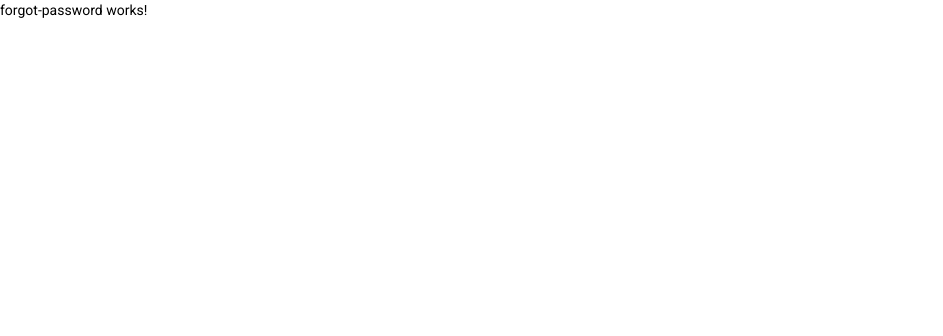
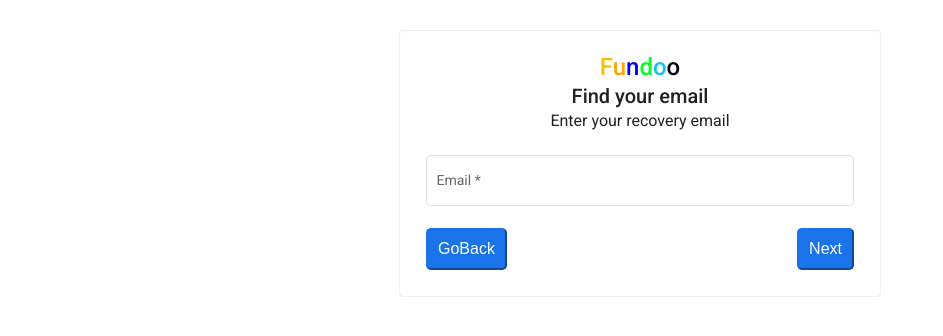
Before and after one commit to Saivijayakumar/FundooNote_FrontEnd, an Angular app: page /forgot-password in a window 1280 px wide. Shown: the top 336 px of the page, without its empty margins (0-943 px from the left). Built offline with nearby package versions, Linux system fonts and the light colour scheme.

Commit message:
[SaiVijayaKumar]Adding:created forgot password and added validation to it

```diff
--- a/src/app/Components/forgot-password/forgot-password.component.html
+++ b/src/app/Components/forgot-password/forgot-password.component.html
@@ -1 +1,31 @@
-<p>forgot-password works!</p>
+<div class="main">
+    <mat-card class="mainCard">
+      <div class="forgotPasswordPage">
+        <mat-card-title>
+          <p>
+            <span style="color: #fbbd04;">F</span>
+            <span style="color: orange">u</span>
+            <span style="color: blue;">n</span>
+            <span style="color: rgb(0, 255, 34);">d</span>
+            <span style="color: rgb(15, 196, 241);">o</span>
+            <span style="color: rgb(5, 5, 26);">o</span>
+          </p>
+        </mat-card-title>
+        <h2>Find your email</h2>
+        <h3>Enter your recovery email</h3>
+        <form [formGroup]="ForgotPasswordForm">
+          <div>
+            <mat-form-field class ="mat-form-field" appearance="outline">
+              <mat-label>Email</mat-label>
+              <input matInput formControlName='email'>
+              <mat-error>{{EmailValidation()}}</mat-error>
+            </mat-form-field>
+          </div>
+          <div class="buttons">
+            <button mat-flat-button routerLink="/login" >GoBack</button>
+            <button mat-flat-button >Next</button>
+          </div>
+        </form>
+      </div>
+    </mat-card>
+  </div>
--- a/src/app/Components/forgot-password/forgot-password.component.scss
+++ b/src/app/Components/forgot-password/forgot-password.component.scss
@@ -0,0 +1,49 @@
+.main {
+    display: flex;
+    justify-content: space-around;
+    align-items: center;
+}
+.mainCard {
+    display: flex;
+    flex-direction: column;
+    text-align: center;
+    width: 35%;
+    border: 0.5px solid #ebf0f7;
+    box-shadow: none;
+    margin-top: 30px;
+    h2,p{
+        margin-bottom: -5px;
+    }
+    .forgotPasswordPage {
+        display: flex;
+        flex-direction: column;
+        padding: 10px;
+        .mat-form-field {
+            width: 100%;
+            display: inline-block;
+        }
+        .buttons {
+            display: flex;
+            justify-content: space-between;
+            align-items: center;
+            button {
+                border-radius: 5px;
+                cursor: pointer;
+                background-color: #1a73e8;
+                border-color: #1a73e8;
+                font-size: 16px;
+                padding: 10px 10px;
+                color: white;
+            }
+        }
+    }
+}
+@media only screen and (max-width: 900px) {
+    .buttons {
+        display: flex;
+        flex-direction: column;
+        button {
+            margin-top: 10px;
+        }
+    }
+}
--- a/src/app/Components/forgot-password/forgot-password.component.ts
+++ b/src/app/Components/forgot-password/forgot-password.component.ts
@@ -1,4 +1,5 @@
 import { Component, OnInit } from '@angular/core';
+import { FormControl, FormGroup, Validators } from '@angular/forms';
 
 @Component({
   selector: 'app-forgot-password',
@@ -6,10 +7,22 @@ import { Component, OnInit } from '@angular/core';
   styleUrls: ['./forgot-password.component.scss']
 })
 export class ForgotPasswordComponent implements OnInit {
-
+  ForgotPasswordForm!: FormGroup;
   constructor() { }
 
   ngOnInit(): void {
+    this.ForgotPasswordForm = new FormGroup({
+      email: new FormControl('', [Validators.required, Validators.email])
+    })
   }
 
+  EmailValidation() {
+    if (this.ForgotPasswordForm.get('email')?.hasError('required')) {
+      return "Add Email";
+    }
+    else if (this.ForgotPasswordForm.get('email')?.hasError('email')) {
+      return "Not a valid email";
+    }
+    return null;
+  }
 }
--- a/src/app/Components/login/login.component.scss
+++ b/src/app/Components/login/login.component.scss
@@ -9,6 +9,7 @@
     text-align: center;
     width: 35%;
     border: 0.5px solid #ebf0f7;
+    box-shadow: none;
     margin-top: 30px;
     .loginPage {
         display: flex;
@@ -32,7 +33,7 @@
             align-items: center;
             a {
                 margin-left: 45px;
-                color: blue;
+                color: #1a73e8;
                 text-decoration: none;
                 font-weight: bold;
             }
@@ -40,7 +41,8 @@
                 margin-right: 45px;
                 border-radius: 5px;
                 cursor: pointer;
-                background-color: rgb(19, 19, 231);
+                background-color: #1a73e8;
+                border-color: #1a73e8;
                 font-size: 16px;
                 padding: 10px 24px;
                 color: white;
--- a/src/app/Components/register/register.component.scss
+++ b/src/app/Components/register/register.component.scss
@@ -15,6 +15,7 @@
         align-items: center;
         margin-top: 20px;
         border: 0.5px solid #ebf0f7;
+        box-shadow: none;
         h1 {
             color: #42515f;
         }
@@ -33,14 +34,15 @@
             @include spaceBetween;
             align-items: center;
             a {
-                color: blue;
+                color: #1a73e8;
                 font-weight: bold;
                 text-decoration: none;
             }
             button {
                 border-radius: 5px;
                 cursor: pointer;
-                background-color: rgb(19, 19, 231);
+                background-color: #1a73e8;
+                border-color: #1a73e8;
                 font-size: 16px;
                 padding: 10px 24px;
                 color: white;
--- a/src/app/Components/register/register.component.ts
+++ b/src/app/Components/register/register.component.ts
@@ -65,13 +65,12 @@ export class RegisterComponent implements OnInit {
       .subscribe((status: any) => {
         console.log(status);
         if (status.status == true) {
-
-        }
         this.snackBar.open(`${status.message}`, '', {
           duration: 3000,
           verticalPosition: 'bottom',
           horizontalPosition: 'center'
         });
+      }
       })
   }
 }
```
